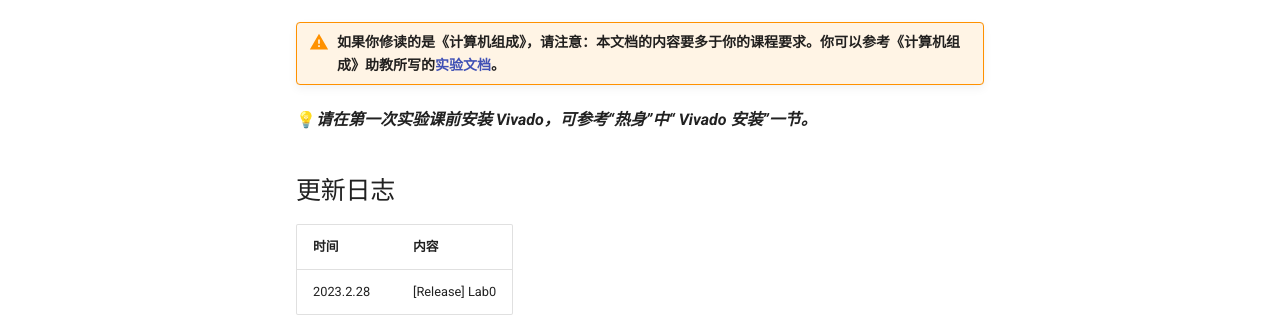
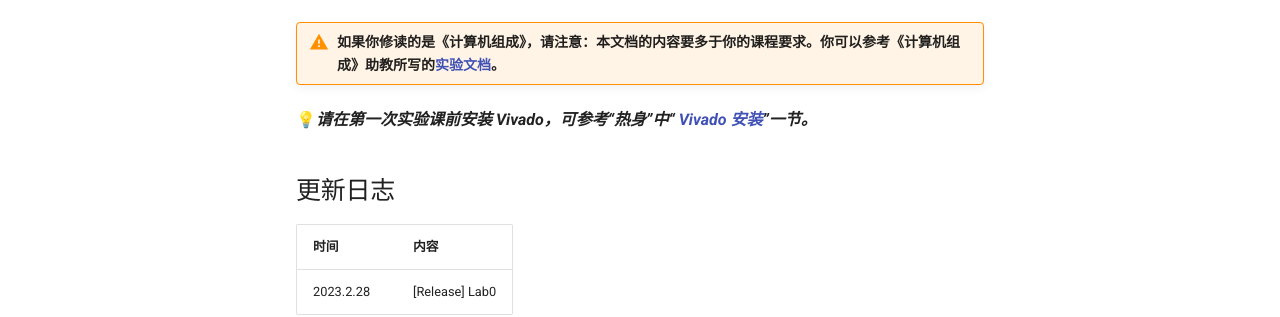
Before and after one commit to Guahao31/2023_CO, an MkDocs documentation site: the page built from docs/index.md, in a window 1280 px wide and 900 px high. Shown: the part 336-653 px from the top of the window. Built offline with MkDocs 1.6.1 and Material for MkDocs 9.7.7, drawn with Linux system fonts in a browser that asks for light colours; comment, search, counter and statistics services are not loaded; part of the change alters nothing that is shown.

```diff
--- a/docs/index.md
+++ b/docs/index.md
@@ -8,7 +8,7 @@
 
 !!! warning "如果你修读的是《计算机组成》，请注意：本文档的内容要多于你的课程要求。你可以参考《计算机组成》助教所写的[实验文档](https://artessay.github.io/ZJU-Computer-Organization-Lab-2023/)。"
 
-💡***请在第一次实验课前安装 Vivado，可参考“热身”中“ Vivado 安装”一节。***
+💡***请在第一次实验课前安装 Vivado，可参考“热身”中“ [Vivado 安装](./warmup/Vivado_installation/)”一节。***
 
 ## 更新日志
 | 时间 | 内容 |
```
